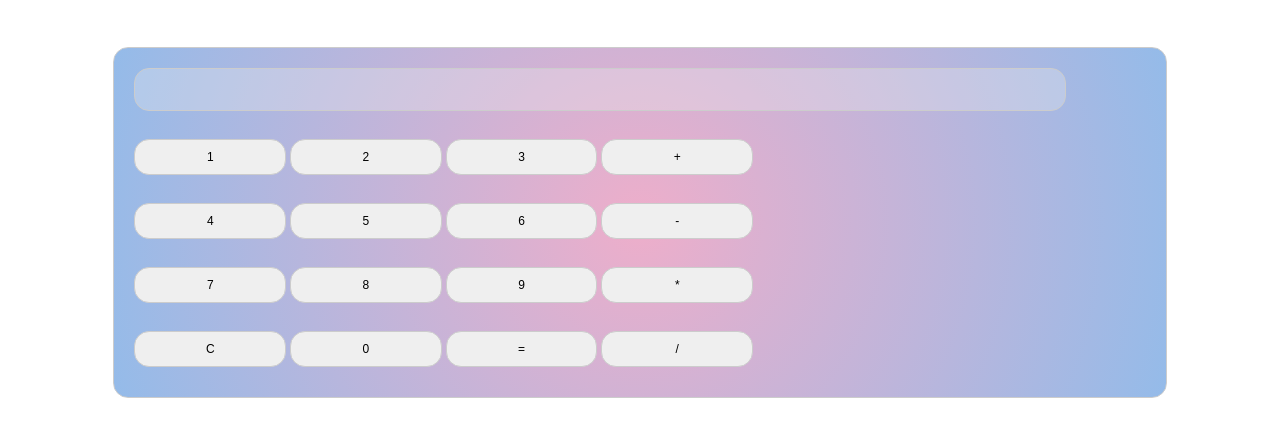
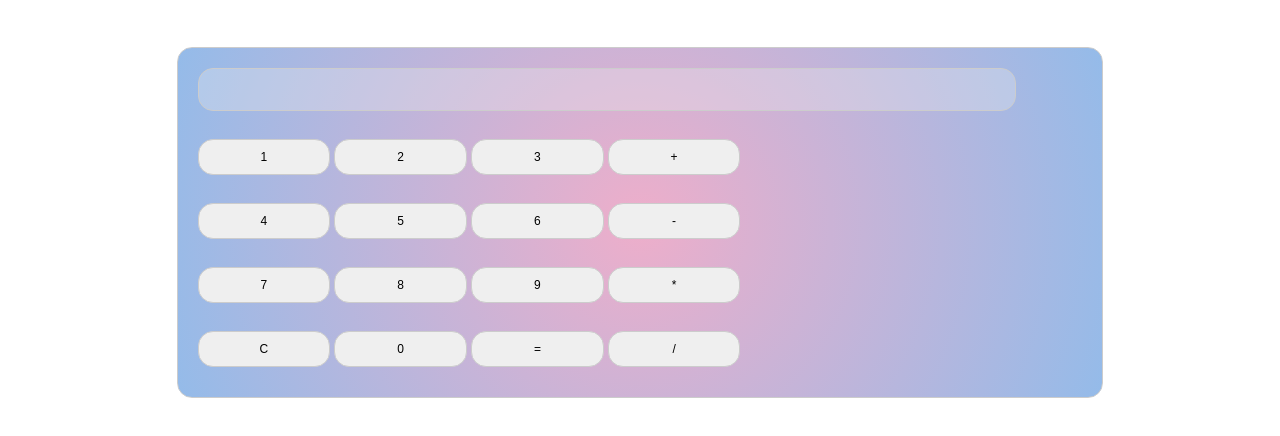
Before and after one commit to g4rzi4/PROGRAMACIONWEB2, a plain HTML site: page TAREAS/CALCULADORA/index.html in a window 1280 px wide. Shown: the part 52-488 px from the top of the page. Drawn offline with Linux system fonts and the light colour scheme.

Commit message:
node con html

```diff
--- a/TAREAS/CALCULADORA/styles.css
+++ b/TAREAS/CALCULADORA/styles.css
@@ -1,5 +1,5 @@
-#calculadora{
-    width: 80%;
+#calculadora {
+    width: 70%;
     margin: 50px auto;
     padding: 20px;
     border: 1px solid #ccc;
@@ -8,7 +8,7 @@
     background: radial-gradient(circle, rgba(238, 174, 202, 1) 0%, rgba(148, 187, 233, 1) 100%);
 }
 
-input{
+input {
     width: 15%;
     padding: 10px;
     margin-bottom: 10px;
@@ -16,10 +16,9 @@
     border-radius: 15px;
     font-size: 12px;
     background: (90deg, #efd5ff 0%, #515ada 100%)
-
 }
 
-#display{
+#display {
     width: 90%;
     padding: 10px;
     margin-bottom: 10px;
@@ -29,7 +28,7 @@
     text-align: right;
 }
 
-h1{
+h1 {
     font-size: 27px;
     font-weight: bold;
     margin-bottom: 20px;
@@ -38,7 +37,7 @@
     text-align: center;
 }
 
-input:hover{
+input:hover {
     background: #f0f0f0;
     background-color: palevioletred;
 }
```
Also changed, not shown: 27042026/package.json (added, +16 -0 lines), 27042026/public/page1.html (added), 27042026/public/page2.html (added), 4 other files.
